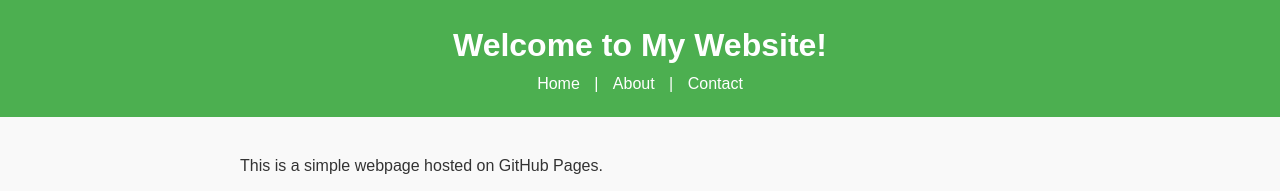
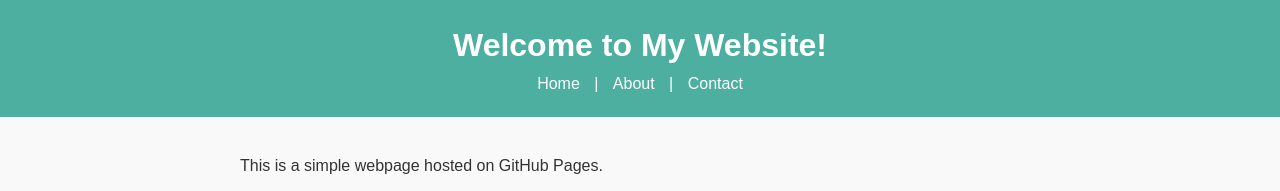
Before and after one commit to 03-00-hue/HelloWorld, a plain HTML site: page index.html in a window 1280 px wide. Shown: the top 191 px of the page. Drawn offline with Linux system fonts and the light colour scheme.

Commit message:
Update styles.css

```diff
--- a/styles.css
+++ b/styles.css
@@ -7,7 +7,7 @@ padding: 0;
 line-height: 1.6;
 }
 header {
-background-color: #4CAF50;
+background-color: #4CAFA0;
 color: white;
 padding: 20px;
 text-align: center;
```
